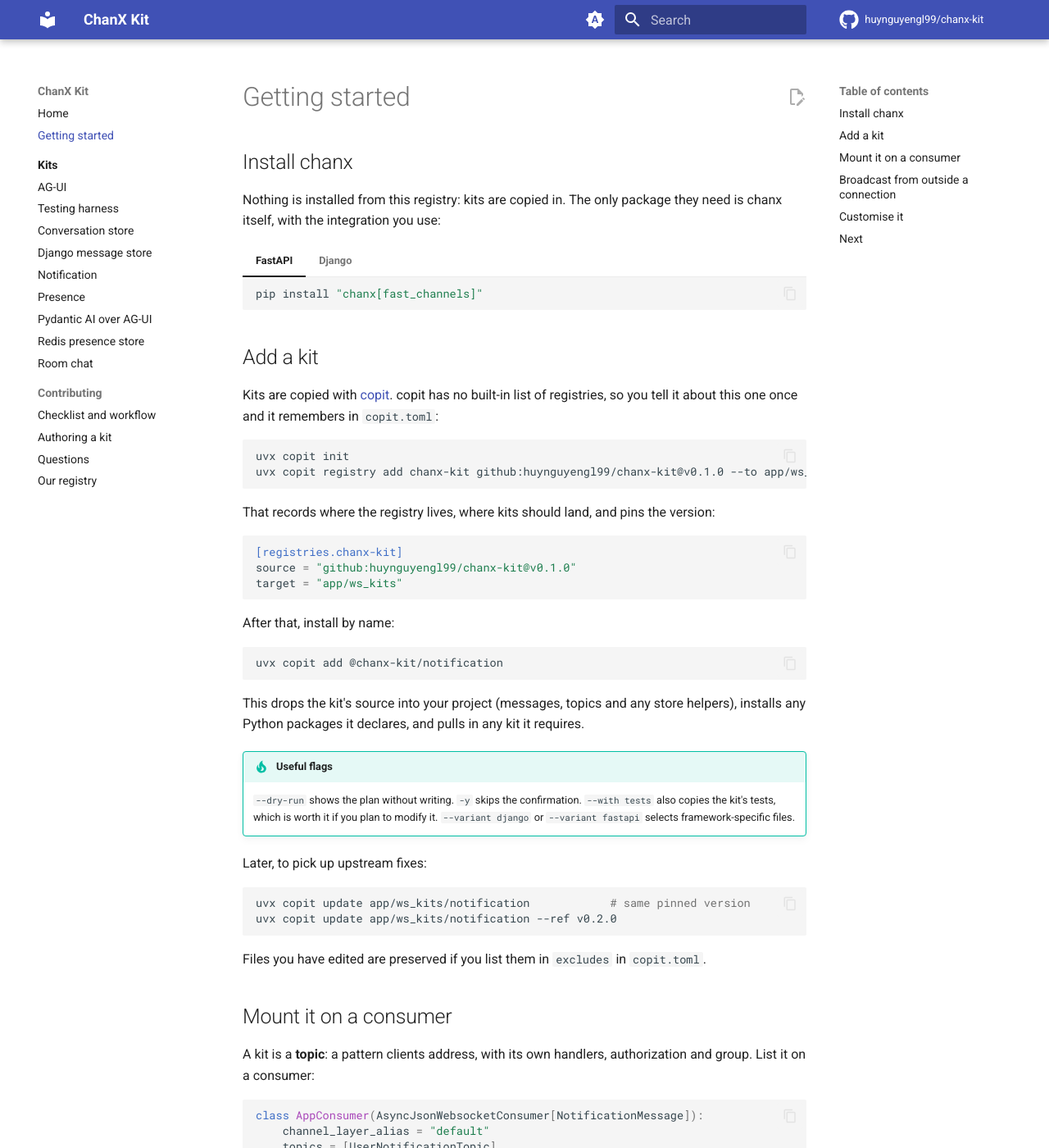
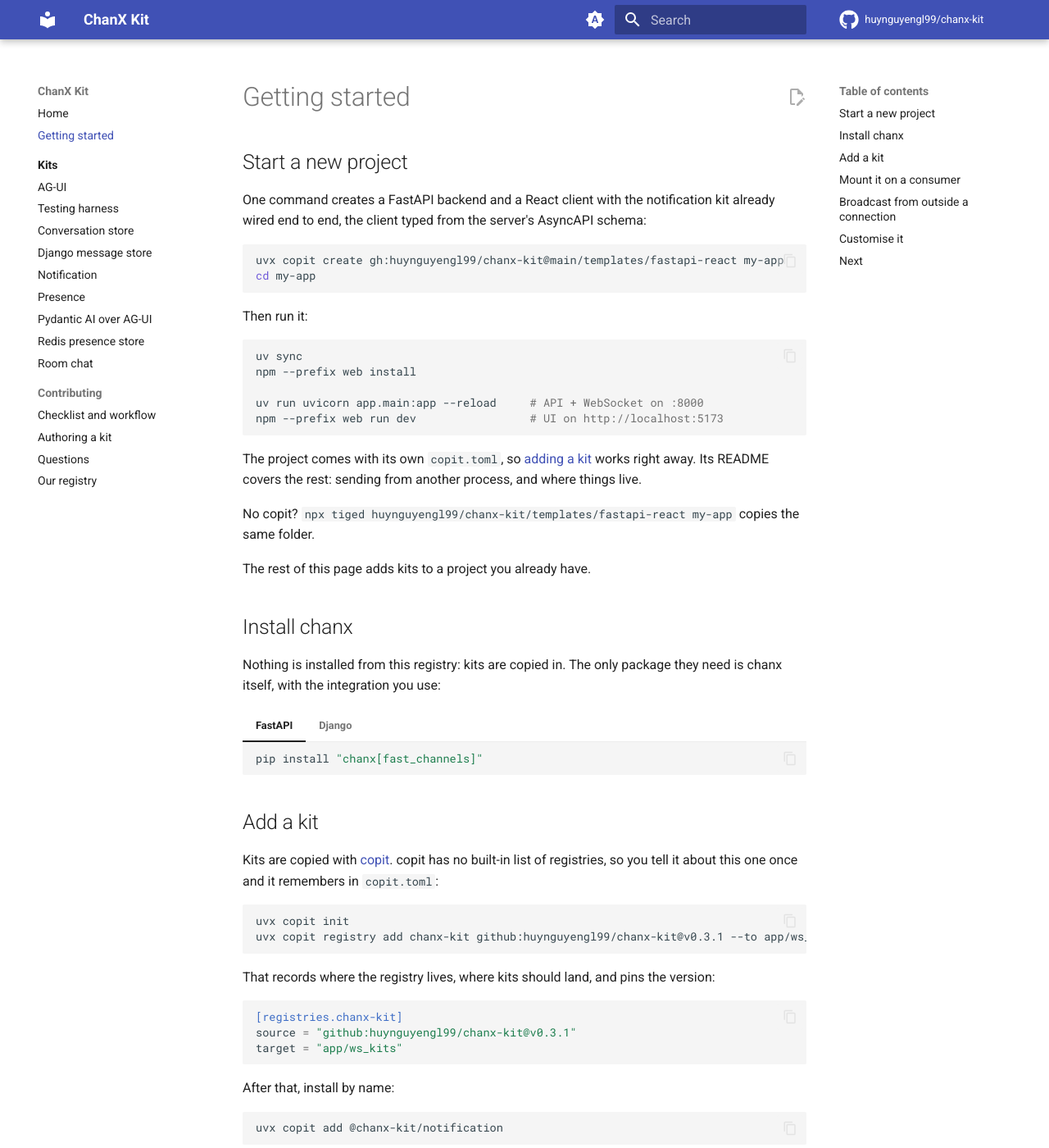
Before and after one commit to huynguyengl99/chanx-kit, an MkDocs documentation site: the page built from docs/getting-started.md, in a window 1280 px wide and 1400 px high. Shown: the whole window at 82% size. Built offline with MkDocs 1.6.1 and Material for MkDocs 9.7.7, drawn with Linux system fonts in a browser that asks for light colours; comment, search, counter and statistics services are not loaded.

Commit message:
docs: start a new project with copit create

````diff
--- a/docs/getting-started.md
+++ b/docs/getting-started.md
@@ -1,4 +1,32 @@
 # Getting started
+
+## Start a new project
+
+One command creates a FastAPI backend and a React client with the notification kit
+already wired end to end, the client typed from the server's AsyncAPI schema:
+
+```bash
+uvx copit create gh:huynguyengl99/chanx-kit@main/templates/fastapi-react my-app
+cd my-app
+```
+
+Then run it:
+
+```bash
+uv sync
+npm --prefix web install
+
+uv run uvicorn app.main:app --reload     # API + WebSocket on :8000
+npm --prefix web run dev                 # UI on http://localhost:5173
+```
+
+The project comes with its own `copit.toml`, so [adding a kit](#add-a-kit) works right
+away. Its README covers the rest: sending from another process, and where things live.
+
+No copit? `npx tiged huynguyengl99/chanx-kit/templates/fastapi-react my-app` copies the
+same folder.
+
+The rest of this page adds kits to a project you already have.
 
 ## Install chanx
 
@@ -25,14 +53,14 @@
 
 ```bash
 uvx copit init
-uvx copit registry add chanx-kit github:huynguyengl99/chanx-kit@v0.1.0 --to app/ws_kits
+uvx copit registry add chanx-kit github:huynguyengl99/chanx-kit@v0.3.1 --to app/ws_kits
 ```
 
 That records where the registry lives, where kits should land, and pins the version:
 
 ```toml
 [registries.chanx-kit]
-source = "github:huynguyengl99/chanx-kit@v0.1.0"
+source = "github:huynguyengl99/chanx-kit@v0.3.1"
 target = "app/ws_kits"
 ```
 
@@ -54,7 +82,7 @@
 
 ```bash
 uvx copit update app/ws_kits/notification            # same pinned version
-uvx copit update app/ws_kits/notification --ref v0.2.0
+uvx copit update app/ws_kits/notification --ref <newer tag>
 ```
 
 Files you have edited are preserved if you list them in `excludes` in `copit.toml`.
````
Also changed, not shown: README.md (+1 -1 lines), docs/index.md (+10 -1 lines).
